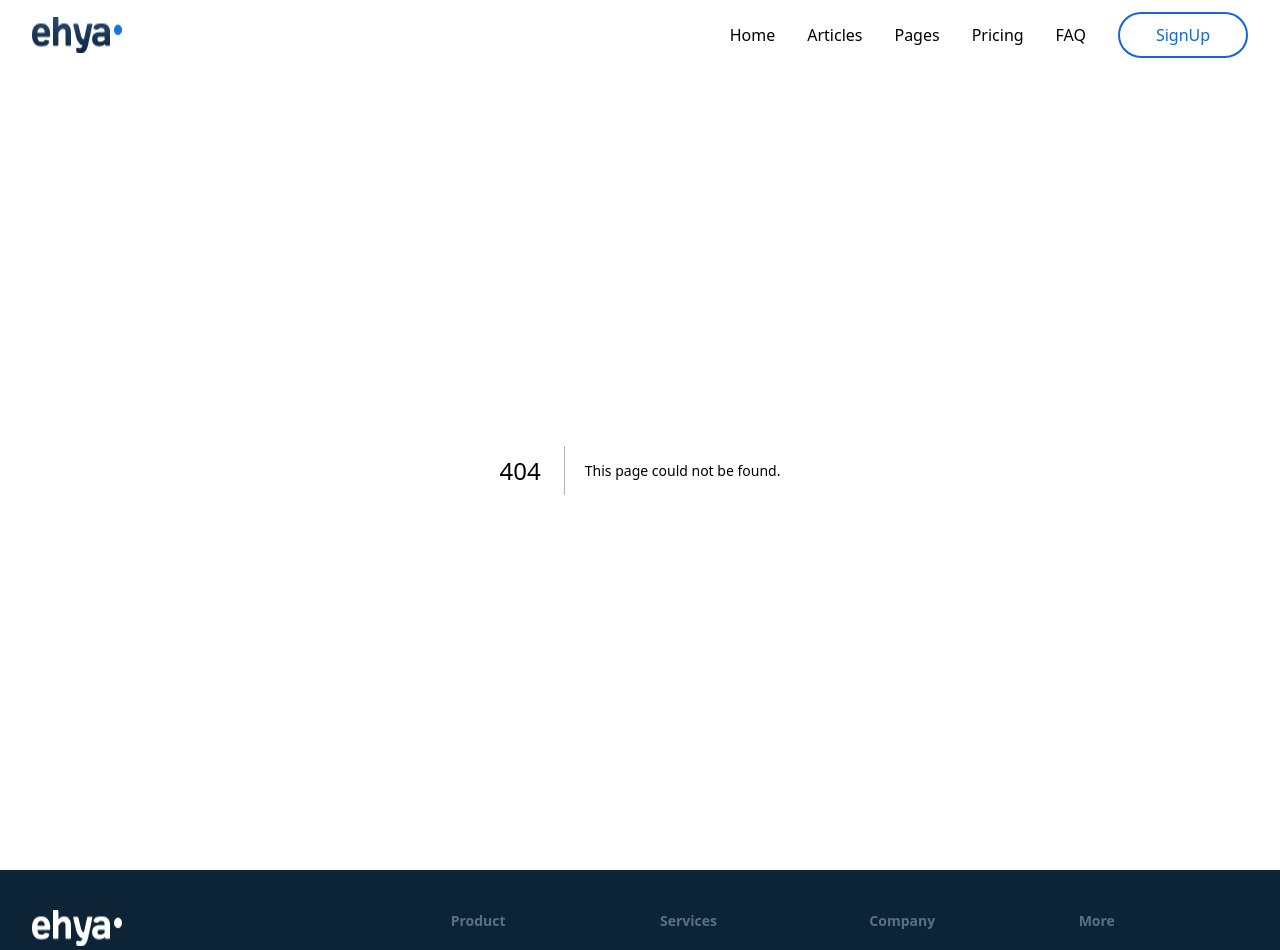
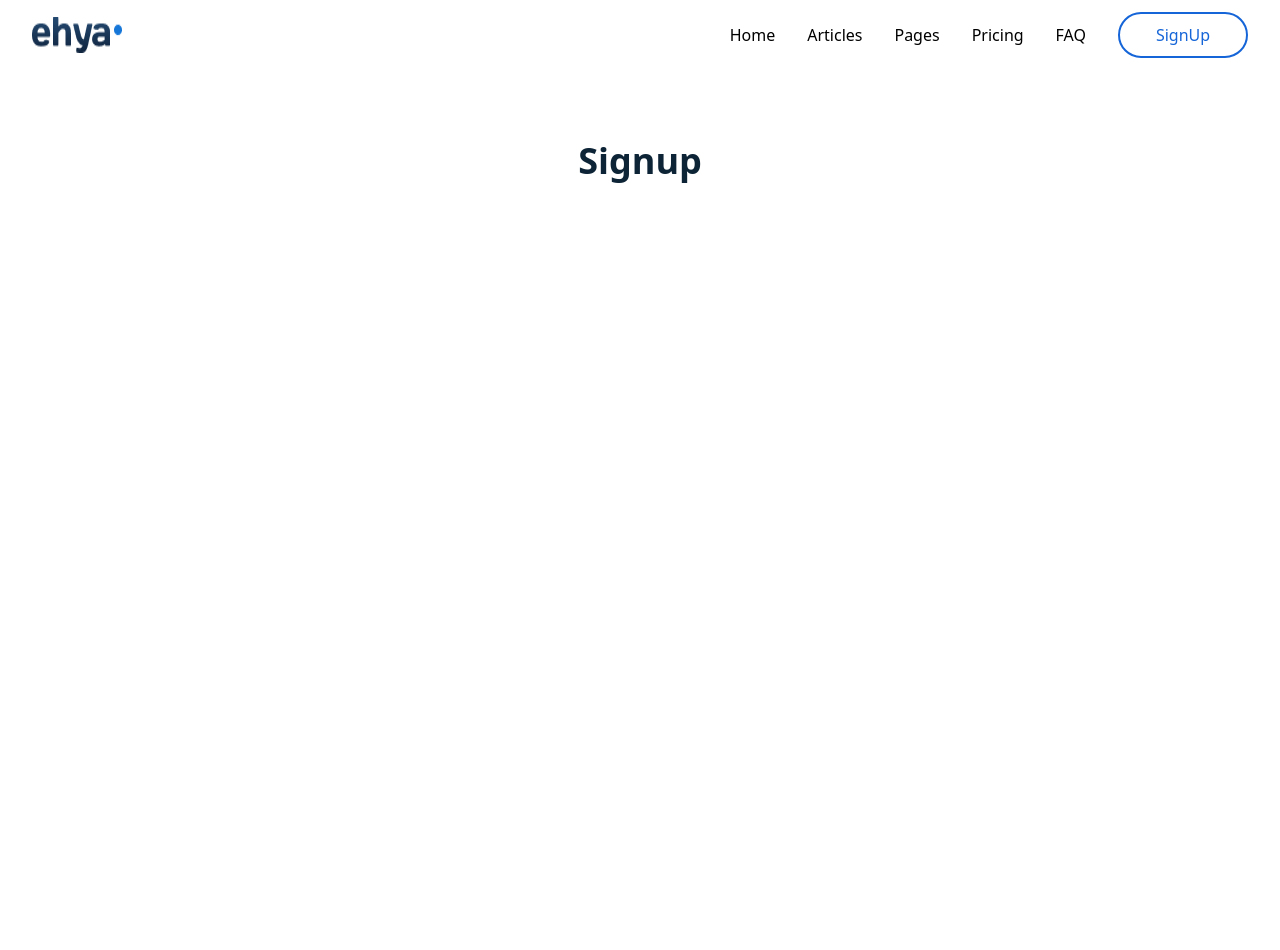
Before and after one commit to zulqarnain1231/ehya, a Next.js app: page /signup in a window 1280 px wide. Before the commit this address had no page. Shown: the top 950 px of the page. After the commit the page ends 800 px from the top, so only its background shows below. Built offline with nearby package versions, Linux system fonts and the light colour scheme.

Commit message:
created shared input

```diff
--- a/Layout/Layout.tsx
+++ b/Layout/Layout.tsx
@@ -1,16 +1,32 @@
 import Footer from "@/components/Shared/Navigation/Footer";
 import Navabar from "@/components/Shared/Navigation/Navabar";
 import React from "react";
+import { useRouter } from "next/router";
 
 interface Props {
   children: React.ReactNode;
 }
 const Layout: React.FC<Props> = ({ children }: Props) => {
+  const router = useRouter();
+  const renderNavbar = () => {
+    if (router.pathname == "/dashboard") {
+      return false;
+    } else return true;
+  };
+  const renderFooter = () => {
+    if (
+      router.pathname == "/login" ||
+      router.pathname == "/signup" ||
+      router.pathname == "/dashboard"
+    ) {
+      return false;
+    } else return true;
+  };
   return (
     <div className="w-full h-full">
-      <Navabar />
+      {renderNavbar() && <Navabar />}
       <main className="w-full h-full font-inter">{children}</main>
-      <Footer />
+      {renderFooter() && <Footer />}
     </div>
   );
 };
--- /dev/null
+++ b/components/Shared/Inputs/TextInput.tsx
@@ -0,0 +1,36 @@
+import React from "react";
+
+interface Props {
+  name: string;
+  title: string;
+  placeHolder: string;
+  type: string;
+  state: any;
+  setState: any;
+  isCompulsory?: boolean;
+}
+const TextInput: React.FC<Props> = ({
+  name,
+  title,
+  placeHolder,
+  type,
+  state,
+  setState,
+  isCompulsory = true,
+}) => {
+  return (
+    <div className="w-full flex flex-col items-start justify-start gap-4">
+      <p className="text-black-secondary text-[16px] font-semibold">{title}:</p>
+      <input
+        type={type}
+        placeholder={placeHolder}
+        value={state}
+        onChange={setState}
+        required={isCompulsory}
+        className="w-full h-[46px] text-[16px] text-black-secondary font-[500] placeholder:font-[400] border-[2px] border-black-secondary hover:border-brand-main focus:outline-none focus:border-brand-main p-3 rounded-[8px]"
+      />
+    </div>
+  );
+};
+
+export default TextInput;
--- /dev/null
+++ b/components/Signup/Signup.tsx
@@ -0,0 +1,23 @@
+import React from "react";
+import ComponentWrapper from "../Shared/Wrappers/ComponentWrapper";
+const Signup = () => {
+  const handleSubmit = (e: React.FormEvent<HTMLFormElement>) => {
+    e.preventDefault();
+  };
+  return (
+    <ComponentWrapper style="py-16">
+      <div className="w-full flex  items-center justify-center mx-auto">
+        <form
+          onSubmit={handleSubmit}
+          className="lg:w-[40%] md:w-[50%] w-full h-full flex flex-col items-center justify-start gap-10"
+        >
+          <p className="text-center text-black-off sm:text-[36px] text-[28px] font-bold">
+            Signup
+          </p>
+        </form>
+      </div>
+    </ComponentWrapper>
+  );
+};
+
+export default Signup;
--- /dev/null
+++ b/pages/dashboard/index.tsx
@@ -0,0 +1,7 @@
+import React from "react";
+
+const index = () => {
+  return <div>dashboard</div>;
+};
+
+export default index;
--- /dev/null
+++ b/pages/login.tsx
@@ -0,0 +1,7 @@
+import React from "react";
+
+const login = () => {
+  return <div>login</div>;
+};
+
+export default login;
--- /dev/null
+++ b/pages/signup.tsx
@@ -0,0 +1,8 @@
+import Signup from "@/components/Signup/Signup";
+import React from "react";
+
+const signup = () => {
+  return <Signup />;
+};
+
+export default signup;
```
